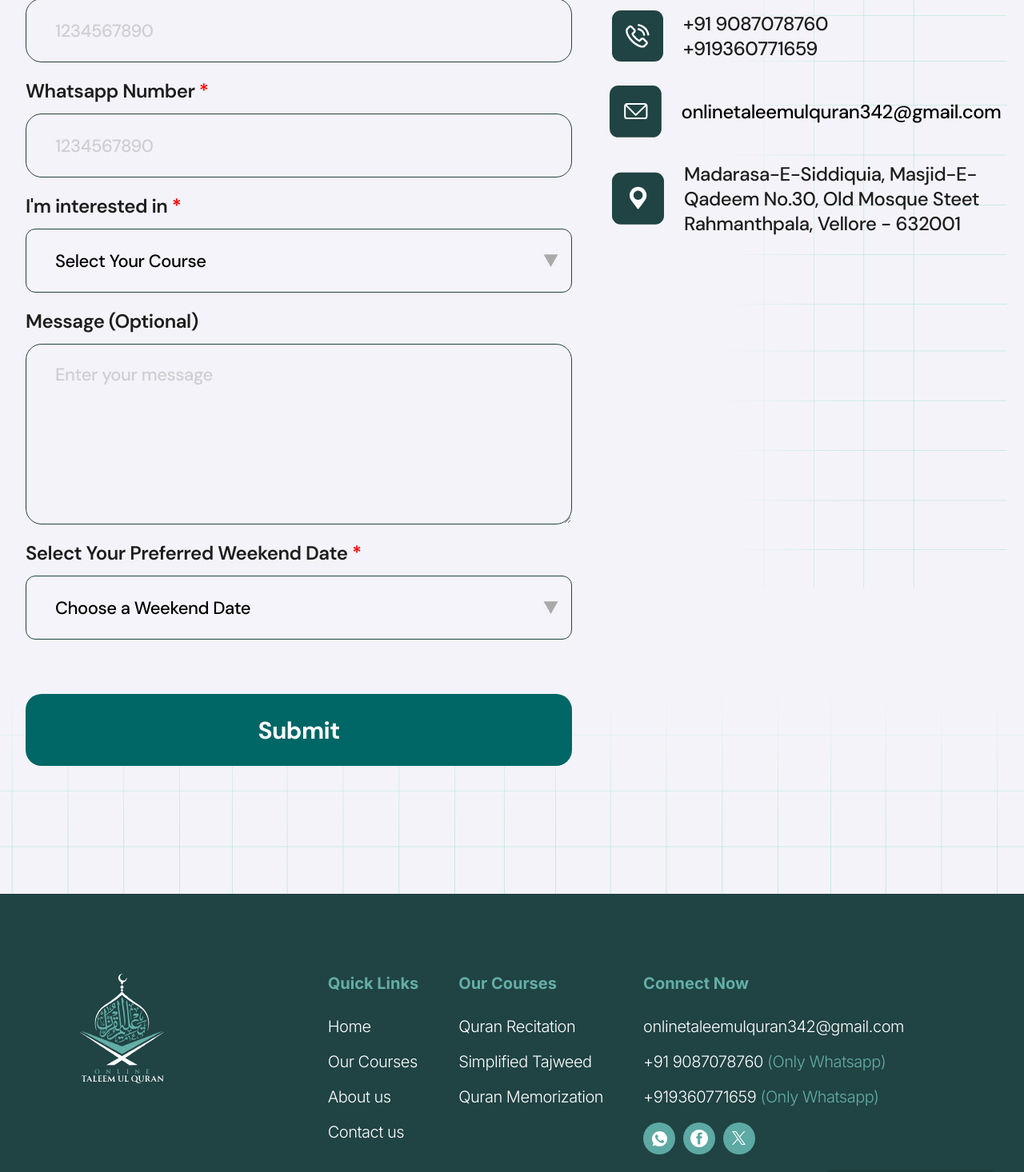
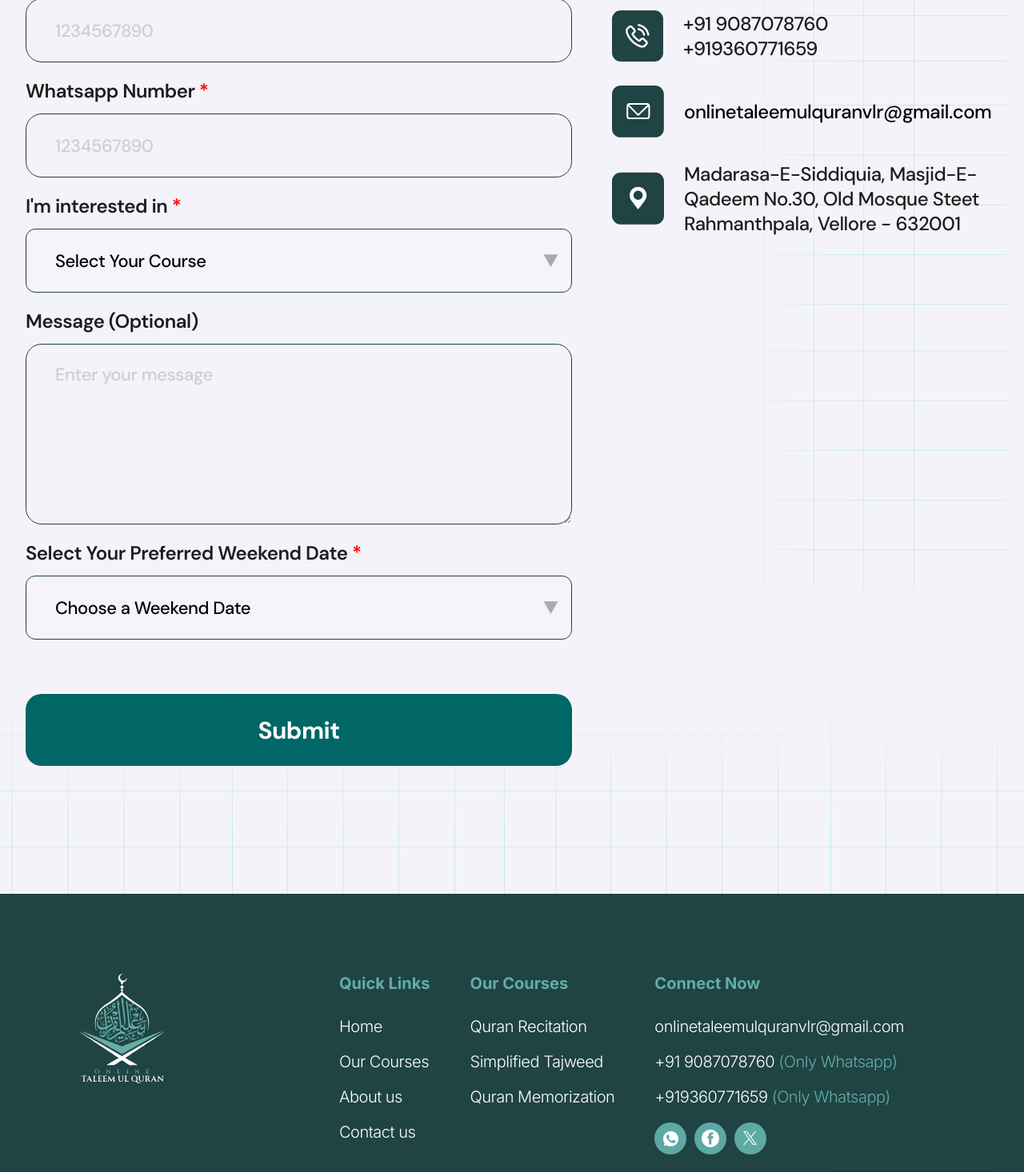
Before and after one commit to riyazz03/online-taleem-ul-quran, a Next.js app: page /contact-us in a window 1280 px wide. Shown: the part 700-2166 px from the top of the page at 80% size. Built offline with nearby package versions, Linux system fonts and the light colour scheme.

Commit message:
Fully Completed

```diff
--- a/app/components/footer.tsx
+++ b/app/components/footer.tsx
@@ -134,10 +134,10 @@ const Footer = () => {
               <h4 className="footer-content-link-title">Connect Now</h4>
               <div className="footer-content-links-wrapper-div">
                 <a
-                  href="mailto:onlinetaleemulquran342@gmail.com"
+                  href="mailto:onlinetaleemulquranvlr@gmail.com"
                   className="footer-link"
                 >
-                  onlinetaleemulquran342@gmail.com
+                  onlinetaleemulquranvlr@gmail.com
                 </a>
                 <a href="tel:+919087078760" className="footer-link">
                   +91 9087078760 <span className="only-whatsapp">(Only Whatsapp)</span>
@@ -210,10 +210,10 @@ const Footer = () => {
               <div className="footer-content-links-wrapper-div">
                 <div className="footer-social-media-icon-block-mobile">
                   <a
-                    href="mailto:onlinetaleemulquran342@gmail.com"
+                    href="mailto:onlinetaleemulquranvlr@gmail.com"
                     className="footer-link"
                   >
-                    onlinetaleemulquran342@gmail.com
+                    onlinetaleemulquranvlr@gmail.com
                   </a>
                   <a href="tel:+919087078760" className="footer-link">
                     +91 9087078760 <span className="only-whatsapp">(Only Whatsapp)</span>
--- a/app/contact-us/page.tsx
+++ b/app/contact-us/page.tsx
@@ -390,7 +390,7 @@ const ContactUs = () => {
                   height={65}
                   className="email-icon"
                 />
-                <p className="email">onlinetaleemulquran342@gmail.com</p>
+                <p className="email">onlinetaleemulquranvlr@gmail.com</p>
               </div>
               <div className="contact-us-details-svg-block">
                 <Image
```
